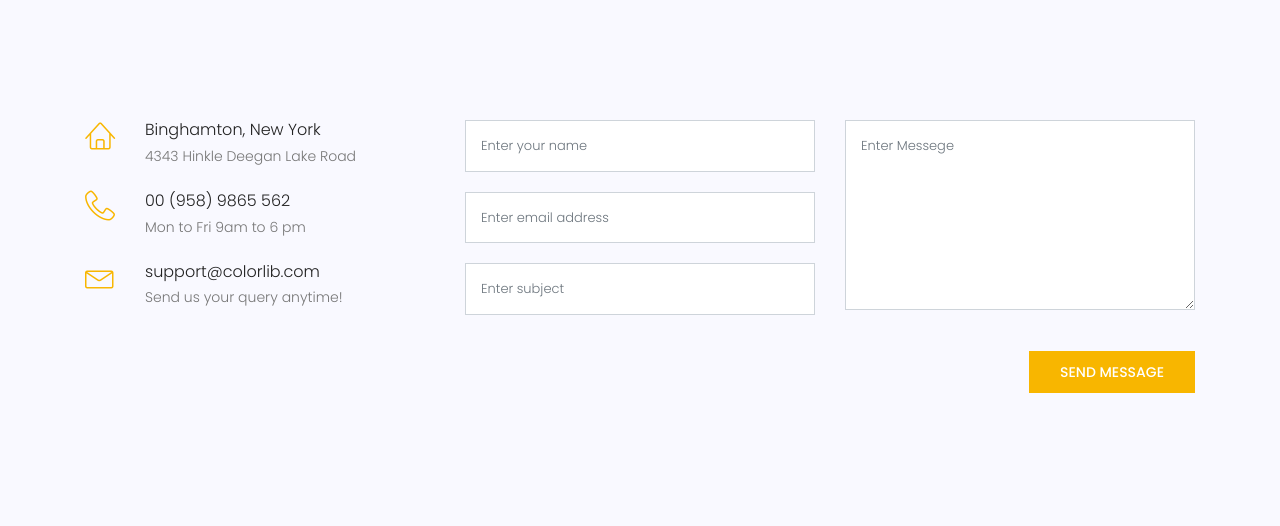
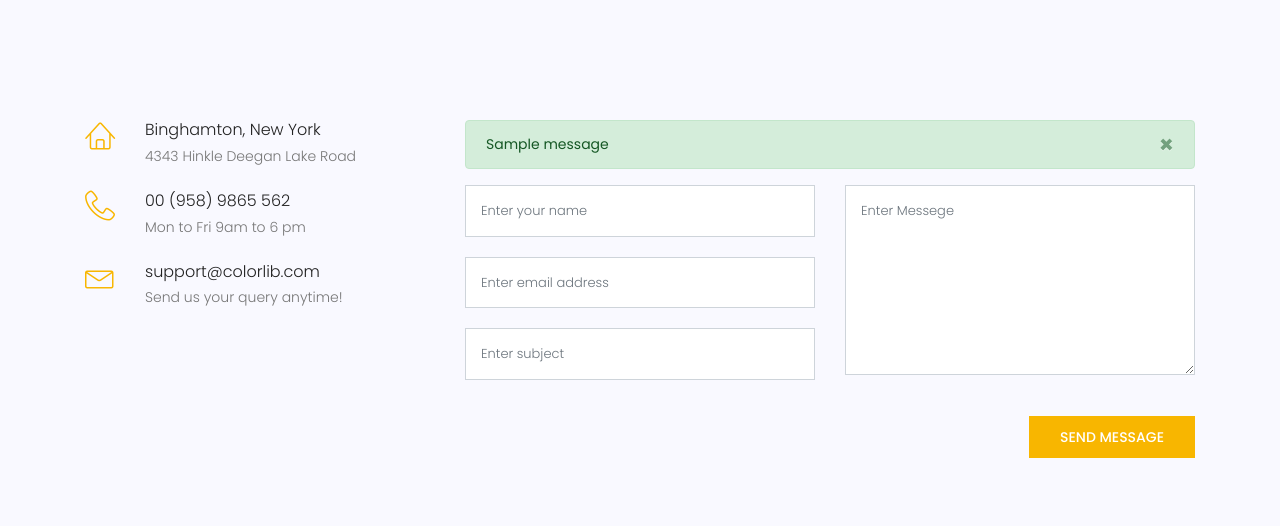
Before and after one commit to mohamadshakibaa/Django-Practice, a Django app: page /contact in a window 1280 px wide. Shown: the part 905-1431 px from the top of the page. Run offline with Django 5.2, Linux system fonts and the light colour scheme; one stand-in notice (Sample message) is shown; some libraries are stand-ins or nearby versions.

Commit message:
messages for handle your forms in website And --commit=false-- for before save

```diff
--- a/templates/website/contact.html
+++ b/templates/website/contact.html
@@ -52,6 +52,16 @@
         </div>
       </div>
       <div class="col-lg-8">
+        {% if messages %}
+          {% for message in messages %}
+            <div class="alert alert-dismissible alert-success">
+              <button type="button" class="close" data-dismiss="alert">
+              ×
+              </button>
+              <strong>{{message}}</strong>
+            </div>
+          {% endfor %}
+        {% endif %}
         <form class="form-area contact-form text-right" action="{% url 'website:contact' %}" method="post">
           <div class="row">
             <div class="col-lg-6 form-group">
--- a/website/views.py
+++ b/website/views.py
@@ -1,7 +1,9 @@
 from django.shortcuts import render, get_object_or_404
 from django.http import HttpResponse, HttpResponseRedirect
 from blog.models import Post
+from website.models import Contact
 from website.forms import NameForm, ContactForm, NewsletterForm
+from django.contrib import messages
 
 def index(request):
     posts = Post.objects.filter(status=1)
@@ -15,7 +17,12 @@ def contact(request):
     if request.method == 'POST':
         form = ContactForm(request.POST)
         if form.is_valid():
-            form.save()
+            change = form.save(commit=False)
+            # change.name = 'anonymos'            change to eneything
+            change.save()
+            messages.add_message(request, messages.SUCCESS, 'Your details save')
+        else:
+            messages.add_message(request, messages.ERROR, 'Your details didnt save')
     form = ContactForm()
     return render(request, 'website/contact.html', {'form': form})
 
```
Also changed, not shown: db.sqlite3.
